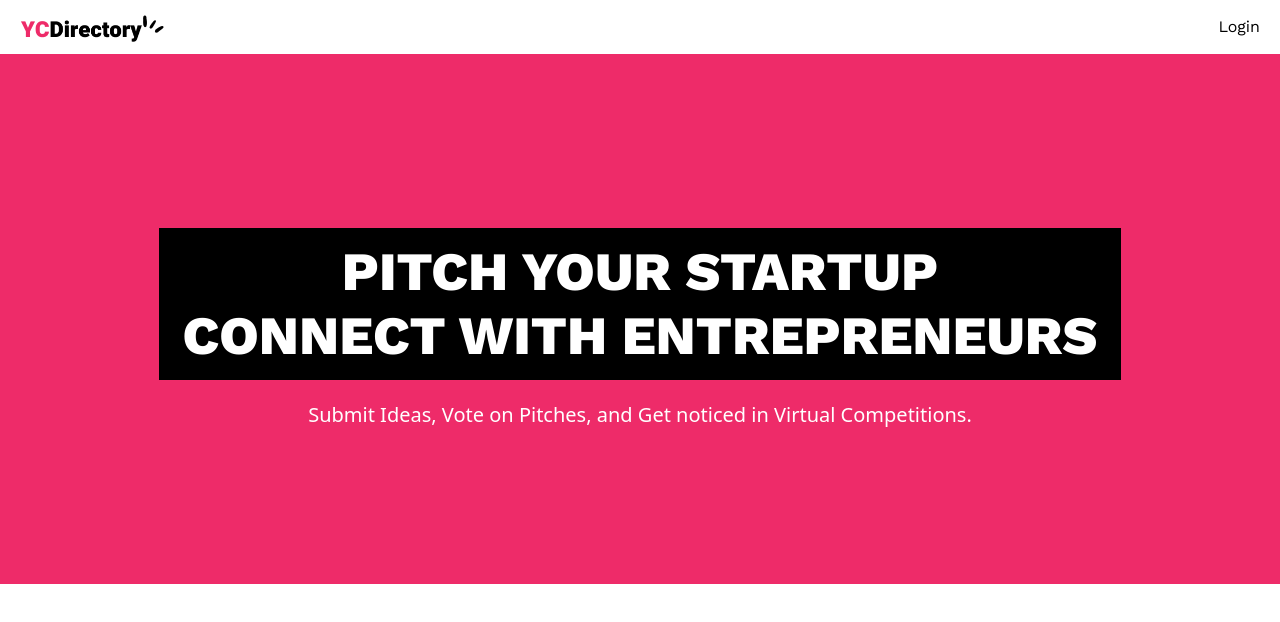
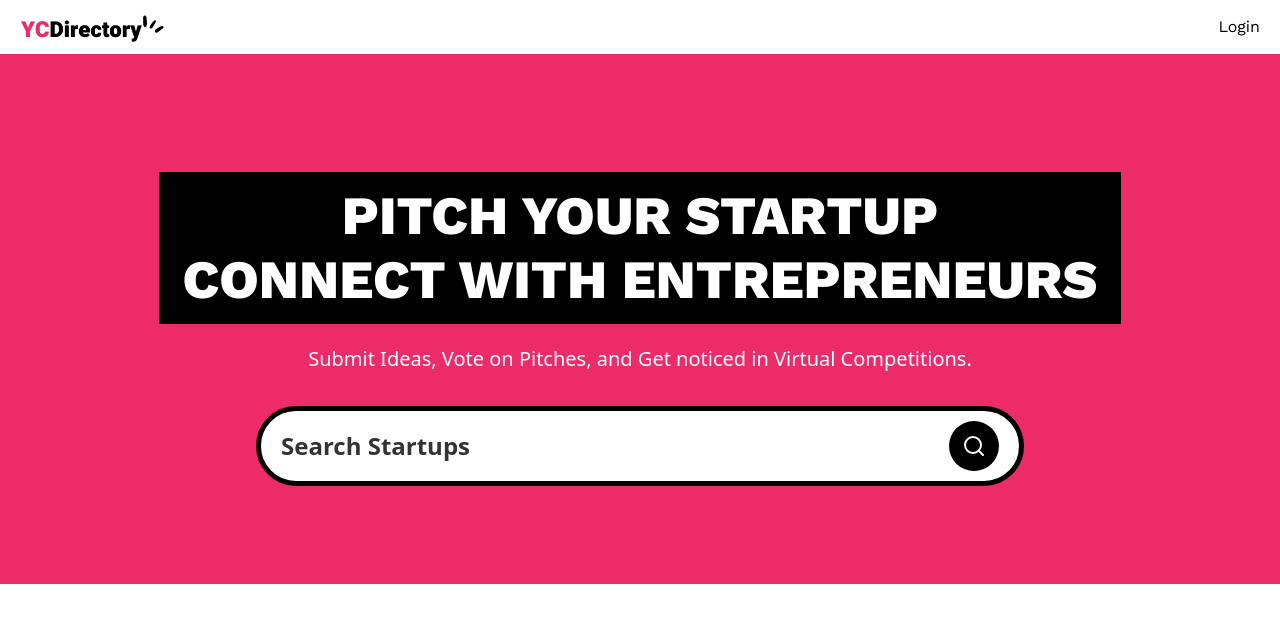
Before and after one commit to ChaitanyaVSH/yc, a Next.js app: page / in a window 1280 px wide. Shown: the top 622 px of the page. Built offline with nearby package versions, Linux system fonts and the light colour scheme; no server answers.

Commit message:
[CRITICAL][HOME] Adding search component

```diff
--- a/app/(root)/layout.tsx
+++ b/app/(root)/layout.tsx
@@ -1,4 +1,4 @@
-import Navbar from "../components/Navbar";
+import Navbar from "../../components/Navbar";
 
 const Layout = ({children}: {children: React.ReactNode}) => {
   return (
--- a/app/(root)/page.tsx
+++ b/app/(root)/page.tsx
@@ -1,4 +1,11 @@
-const Home = () => {
+import SearchForm from "../../components/SearchForm";
+
+export default async function Home({searchParams}: {
+  searchParams: Promise<{query?: string}>
+}){
+
+  const query = (await searchParams).query;
+
   return (
     <>
     <section className="pink_container">
@@ -6,9 +13,8 @@
       <p className="sub-heading !max-w-3xl">
         Submit Ideas, Vote on Pitches, and Get noticed in Virtual Competitions.
       </p>
+      <SearchForm query={query}/>
     </section>
     </>
   )
 }
-
-export default Home;
--- /dev/null
+++ b/components/SearchForm.tsx
@@ -0,0 +1,28 @@
+import Form from 'next/form'
+import SearchFormReset from './SearchFormReset';
+import { Search } from 'lucide-react';
+
+const SearchForm = ({query}: {
+    query?: string
+}) => {
+
+    return (
+        <Form action="/" scroll={false} className='search-form'>
+            <input
+                name="query"
+                defaultValue={query}
+                placeholder='Search Startups'
+                className='search-input'
+            />
+
+            <div className="flex gap-2">
+                {query && <SearchFormReset />}
+                <button type='submit' className='search-btn text-white'>
+                    <Search />
+                </button>
+            </div>
+        </Form>
+    )
+}
+
+export default SearchForm;
--- /dev/null
+++ b/components/SearchFormReset.tsx
@@ -0,0 +1,24 @@
+"use client"
+
+import Link from "next/link";
+import { X } from 'lucide-react';
+
+const SearchFormReset = () => {
+    const reset = () => {
+        const form = document.querySelector(".search-form") as HTMLFormElement
+
+        if(form) {
+            form.reset();
+        }
+    }
+
+    return (
+        <button type='reset' onClick={() => reset()}>
+            <Link href={"/"} className="search-btn text-white">
+                <X />
+            </Link>
+        </button>
+    )
+}
+
+export default SearchFormReset
--- /dev/null
+++ b/components/ui/button.tsx
@@ -0,0 +1,57 @@
+import * as React from "react"
+import { Slot } from "@radix-ui/react-slot"
+import { cva, type VariantProps } from "class-variance-authority"
+
+import { cn } from "@/lib/utils"
+
+const buttonVariants = cva(
+  "inline-flex items-center justify-center gap-2 whitespace-nowrap rounded-md text-sm font-medium transition-colors focus-visible:outline-none focus-visible:ring-1 focus-visible:ring-ring disabled:pointer-events-none disabled:opacity-50 [&_svg]:pointer-events-none [&_svg]:size-4 [&_svg]:shrink-0",
+  {
+    variants: {
+      variant: {
+        default:
+          "bg-primary text-primary-foreground shadow hover:bg-primary/90",
+        destructive:
+          "bg-destructive text-destructive-foreground shadow-sm hover:bg-destructive/90",
+        outline:
+          "border border-input bg-background shadow-sm hover:bg-accent hover:text-accent-foreground",
+        secondary:
+          "bg-secondary text-secondary-foreground shadow-sm hover:bg-secondary/80",
+        ghost: "hover:bg-accent hover:text-accent-foreground",
+        link: "text-primary underline-offset-4 hover:underline",
+      },
+      size: {
+        default: "h-9 px-4 py-2",
+        sm: "h-8 rounded-md px-3 text-xs",
+        lg: "h-10 rounded-md px-8",
+        icon: "h-9 w-9",
+      },
+    },
+    defaultVariants: {
+      variant: "default",
+      size: "default",
+    },
+  }
+)
+
+export interface ButtonProps
+  extends React.ButtonHTMLAttributes<HTMLButtonElement>,
+    VariantProps<typeof buttonVariants> {
+  asChild?: boolean
+}
+
+const Button = React.forwardRef<HTMLButtonElement, ButtonProps>(
+  ({ className, variant, size, asChild = false, ...props }, ref) => {
+    const Comp = asChild ? Slot : "button"
+    return (
+      <Comp
+        className={cn(buttonVariants({ variant, size, className }))}
+        ref={ref}
+        {...props}
+      />
+    )
+  }
+)
+Button.displayName = "Button"
+
+export { Button, buttonVariants }
--- a/package.json
+++ b/package.json
@@ -14,6 +14,7 @@
     "react-dom": "$react-dom"
   },
   "dependencies": {
+    "@radix-ui/react-slot": "^1.1.1",
     "@tailwindcss/typography": "^0.5.16",
     "class-variance-authority": "^0.7.1",
     "clsx": "^2.1.1",
```
Also changed, not shown: app/globals.css (line endings or trailing spaces), components/Navbar.tsx (renamed from app/components/Navbar.tsx), 1 other file (tests, documents, lock files or other folders).
